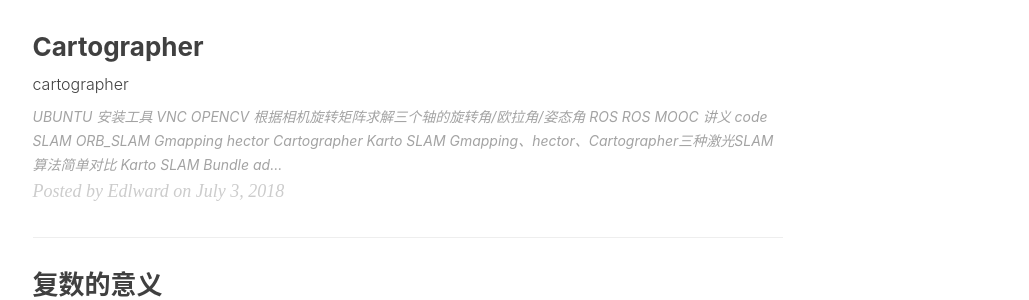
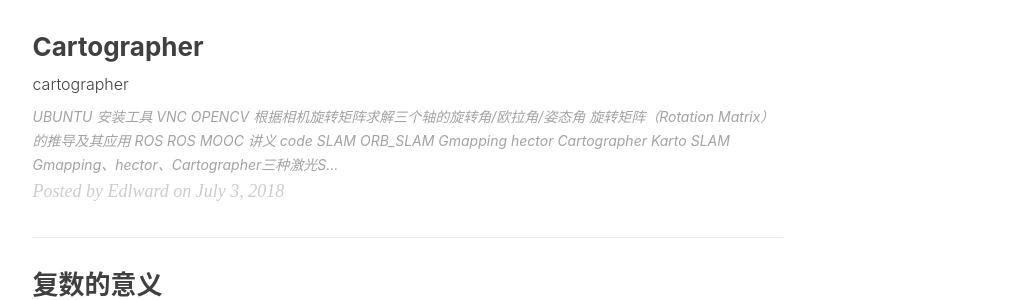
Before and after one commit to gary-robotics/dlward, a Jekyll site: the page built from index.html, in a window 1280 px wide and 900 px high, scrolled down 903 px. Shown: the part 152-452 px from the top of the window, without its empty margins (135-1164 px from the left). Built offline with Jekyll 4.4.1, drawn with Linux system fonts in a browser that asks for light colours; nearby versions of some CDN libraries; the list of posts is cut into pages by our own code.

Commit message:
Update 2018-06-19-Cartographer-2018.markdown

```diff
--- a/_posts/2018-06-19-Cartographer-2018.markdown
+++ b/_posts/2018-06-19-Cartographer-2018.markdown
@@ -15,8 +15,10 @@
 ### UBUNTU
 [安装工具](http://www.upantool.com/qidong/2011/UltraISO_v9.5.0.2800.html)
 [VNC](https://www.cnblogs.com/xuliangxing/p/7642650.html)
+
 ### OPENCV
 [根据相机旋转矩阵求解三个轴的旋转角/欧拉角/姿态角](http://www.cnblogs.com/singlex/p/RotateMatrix2Euler.html)
+[旋转矩阵（Rotation Matrix）的推导及其应用](https://www.cnblogs.com/meteoric_cry/p/7987548.html)
 
 ### ROS
 [ROS MOOC](https://www.icourse163.org/course/ISCAS-1002580008)
```
